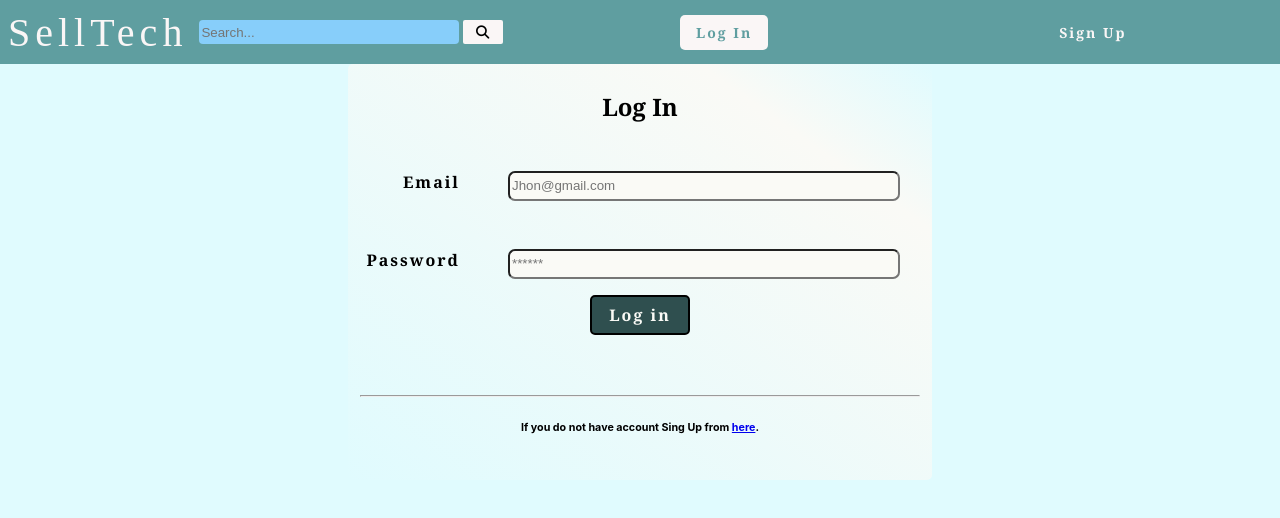
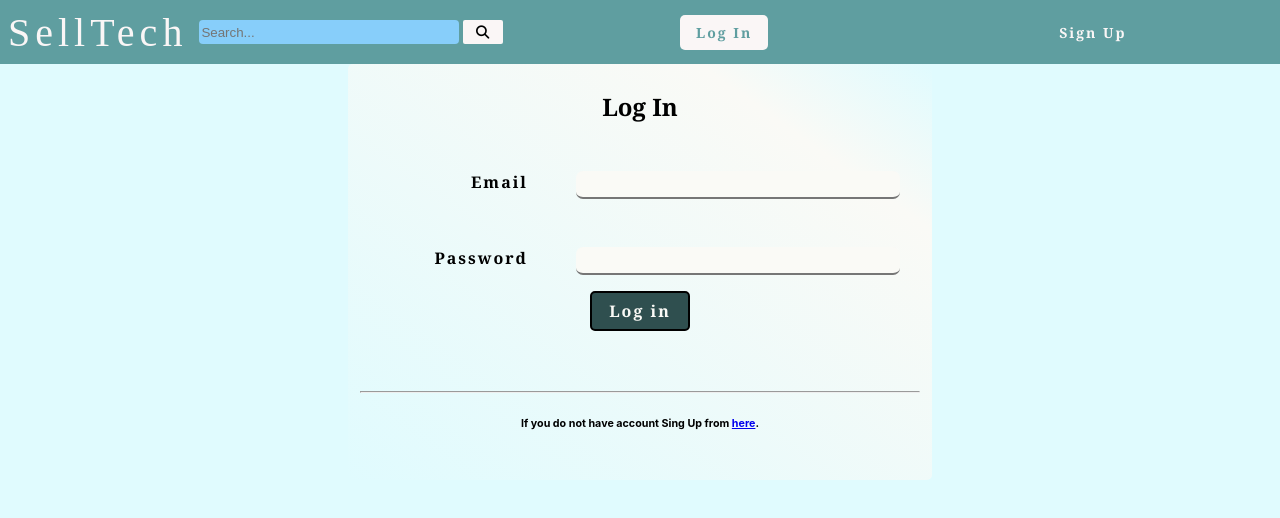
Before and after one commit to AndrHary/sell-tech, a React (Create React App) app: page /users/login in a window 1280 px wide. Shown: the top 518 px of the page. Built offline with nearby package versions, Linux system fonts and the light colour scheme; the HTML template or start-up script is replaced by a standard one; a web font is replaced by a local one.

Commit message:
Added log in functionality

```diff
--- a/src/components/LoginComponent/LoginComponent.js
+++ b/src/components/LoginComponent/LoginComponent.js
@@ -1,31 +1,35 @@
 import "./login-style.css"
 import {NavLink, useHistory} from "react-router-dom"
+import InputComponent from "../RegisterComponent/InputComponent"
 function LoginForm({onLogin}) {
     let history = useHistory()
    function submitHandler(e) {
     e.preventDefault()
     let formData = new FormData(e.currentTarget)
     let email = formData.get('email')
-    onLogin(email)
-    history.push('/')
+    let password = formData.get('password')
+    fetch('http://localhost:3050/users/login', {
+        method: 'POST',
+        headers: {
+            'Content-Type': 'application/json'
+        },
+        body: JSON.stringify({
+            email: email,
+            password: password
+        })
+    }).then(res => res.json())
+    .then(user => {
+       onLogin(user)
+       history.push('/')
+    })
    }
     return (
         <div className="login-container">
             <form id="login-form" action="" method="" onSubmit={submitHandler}>
                 <fieldset>
                     <h2>Log In</h2>
-                    <p className="field-login">
-                        <label htmlFor="email">Email</label>
-                        <span className="input-login">
-                            <input type="text" name="email" id="email" placeholder="Jhon@gmail.com" />
-                        </span>
-                    </p>
-                    <p className="field-login">
-                        <label htmlFor="password">Password</label>
-                        <span className="input-login">
-                            <input type="password" name="password" id="password" placeholder="******" />
-                        </span>
-                    </p>
+                    <InputComponent name="email" type="text" text="Email"/>
+                    <InputComponent name="password" type="password" text="Password"/>
                     <input className="button-submit-login" type="submit" value="Log in" />
                     <div className="register-redirect">
                       <hr></hr>
--- a/src/components/RegisterComponent/RegisterComponent.js
+++ b/src/components/RegisterComponent/RegisterComponent.js
@@ -3,7 +3,6 @@ import InputComponent from './InputComponent'
 import { NavLink } from "react-router-dom"
 import { useState } from 'react'
 import { useHistory } from 'react-router-dom'
-import registerServices from './registerServices'
 function RegisterComponent({onRegister}) {
     let history = useHistory()
     let [image, setImage] = useState()
```
